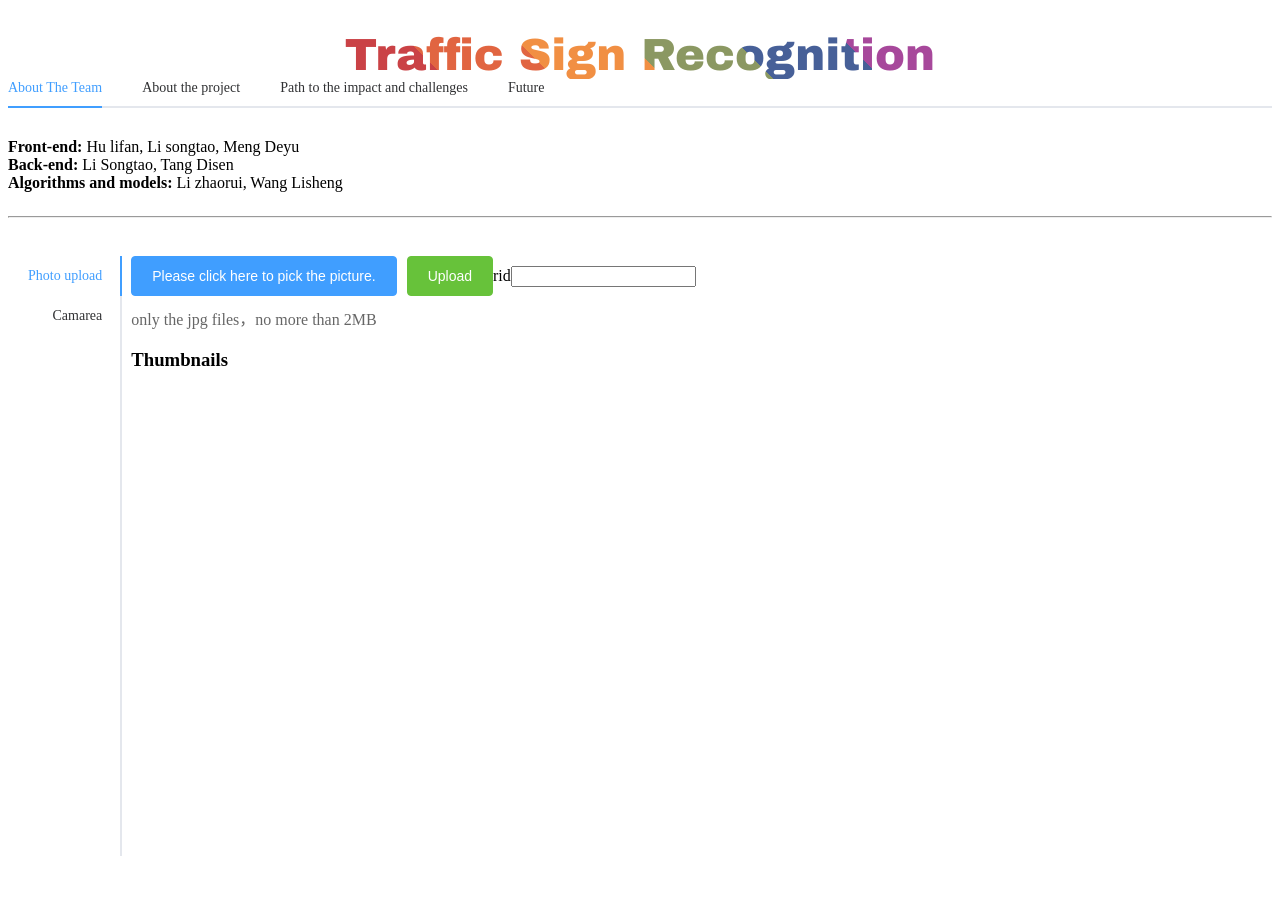
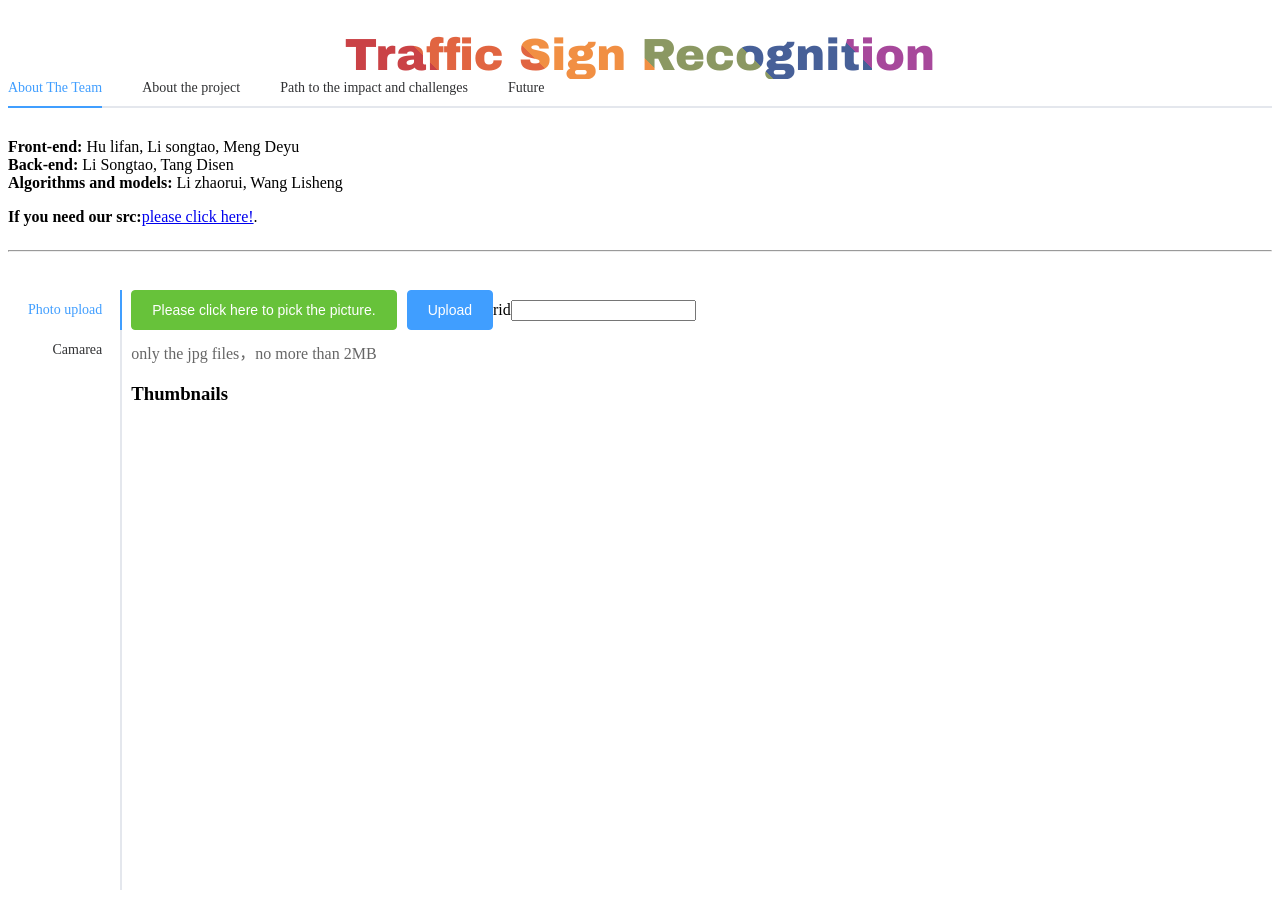
Before and after one commit to xiaoxiaoxiaotao/traffic_signal_recognition_system, a Vue app in the folder frontend/: page / in a window 1280 px wide. Before the commit the page ends 864 px from the top, so only its background shows below. Built offline with nearby package versions, Linux system fonts and the light colour scheme.

Commit message:
SAKURA refine

```diff
--- a/frontend/src/App.vue
+++ b/frontend/src/App.vue
@@ -9,6 +9,9 @@
           <div><b>Front-end:</b> Hu lifan, Li songtao, Meng Deyu</div>
           <div><b>Back-end:</b> Li Songtao, Tang Disen</div>
           <div><b>Algorithms and models:</b> Li zhaorui, Wang Lisheng</div>
+        </p>
+        <p>
+          <div><b>If you need our src:</b><a href="https://github.com/xiaoxiaoxiaotao/traffic_signal_recognition_system" target="_blank">please click here!</a>.</div>
         </p>
       </el-tab-pane>
 
@@ -48,8 +51,8 @@
           :before-upload="beforeAvatarUpload"
           list-type="picture"
         >
-          <el-button slot="trigger" size="large" type="primary">Please click here to pick the picture.</el-button>
-          <el-button style="margin-left: 10px;" size="large" type="success" @click="submitUpload">Upload</el-button>
+          <el-button slot="trigger" size="large" type="success">Please click here to pick the picture.</el-button>
+          <el-button style="margin-left: 10px;" size="large" type="primary" @click="submitUpload">Upload</el-button>
           <label for="rid_temp">rid</label>
           <input type="text" id="rid_temp" v-model="rid" />
           <div slot="tip" class="el-upload__tip">only the jpg files，no more than 2MB</div>
@@ -72,14 +75,14 @@
             <el-button @click="snapPhoto">Snap Photo</el-button>
             <el-button @click="savePhoto">Save Photo</el-button>
             -->
-            <el-button @click="openCamera">Open Camera</el-button>
+            <el-button @click="openCamera" type="primary">Open Camera</el-button>
           </div>
           <!--隐藏的第二个屏幕
           <canvas ref="canvas" width="320" height="240"></canvas>
           -->
           <canvas ref="canvas" :class="{ hidden: !isCanvasVisible }" width="320" height="240"></canvas>
           <div>
-            <el-button @click="stopCamera" value="Stop">Stop</el-button>
+            <el-button @click="stopCamera" value="Stop" >Stop</el-button>
           </div>
         </div>
       </el-tab-pane>
@@ -317,7 +320,7 @@ export default {
 
 /* Style the rest of the page. */
 body {
-  background-color: #fdf1f0;
+  background: #e8995d ;
 }
 
 header {
@@ -337,6 +340,10 @@ h1 {
   margin-right: auto;
   cursor: pointer;
   width: 605px;
+}
+
+p {
+  font-family: "Helvetica Neue"
 }
 
   #camarea {
```
